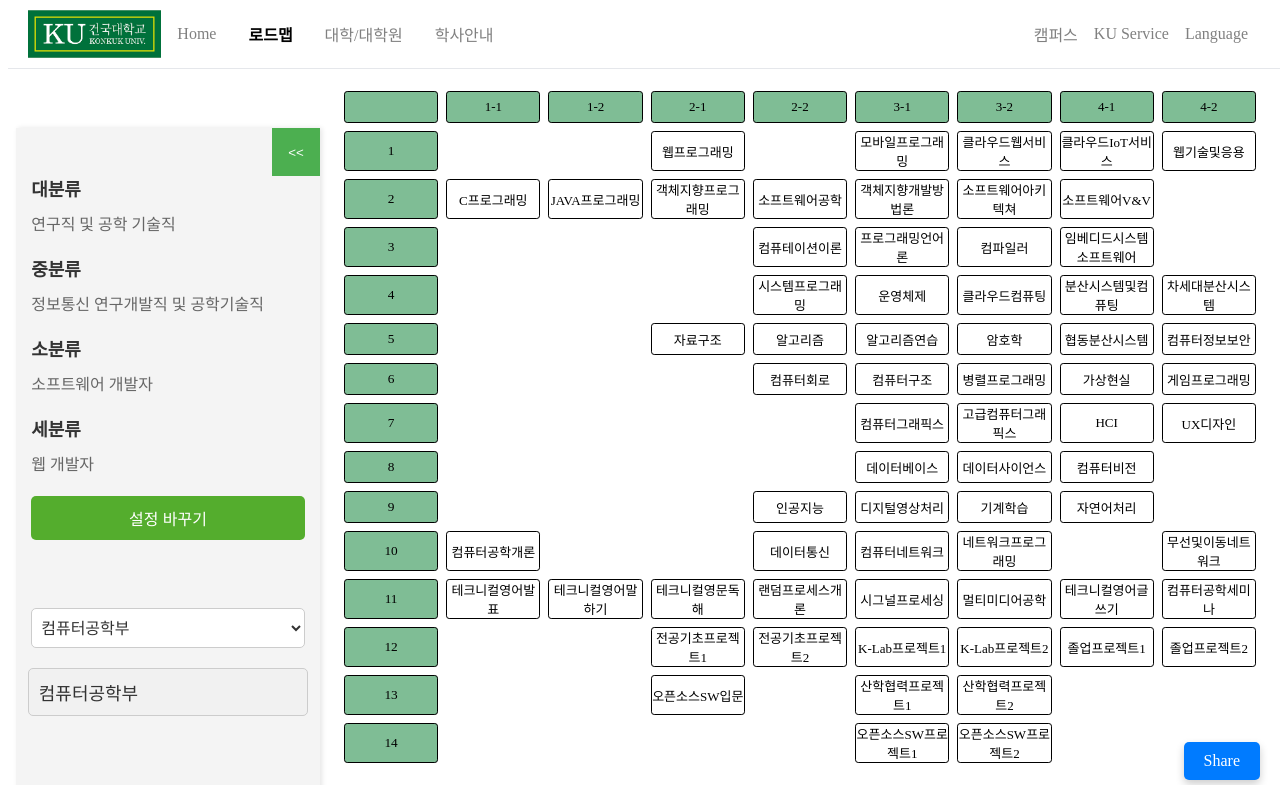
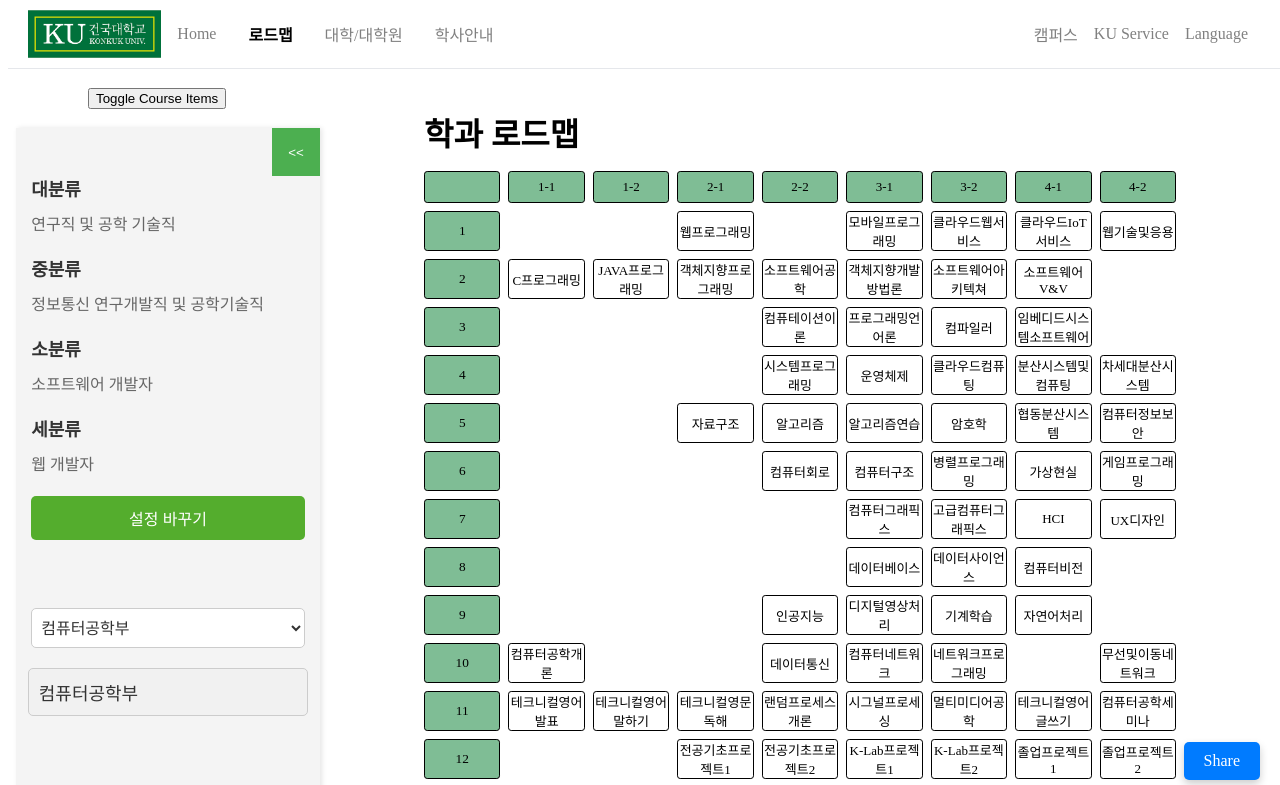
Before and after one commit to Konkuk-Univ-Student-Developer/RoadMapKU, a React (Create React App) app: page /road-map in a window 1280 px wide. Shown: the top 785 px of the page. Built offline with nearby package versions, Linux system fonts and the light colour scheme.

Commit message:
코스 변경 기능 관련 수정 사항

```diff
--- a/src/components/List.jsx
+++ b/src/components/List.jsx
@@ -128,7 +128,7 @@
 	const [roadMapItems, setRoadMapItems] = useState(indexItems_my);
 	const [myItems, setMyItems] = useState(indexItems_my);
 	const [lastIndex, setLastIndex] = useState(lastIndexList);
-	const [maxRowValue, setMaxRowValue] = useState(0);
+	// const [maxRowValue, setMaxRowValue] = useState(0);
 
 	useEffect(() => {
 		const newItems = [...indexItems];
@@ -140,7 +140,7 @@
 			newItems.push({ content: [`${i}`], row: i + 1, column: 1 });
 		}
 		setRoadMapItems([...newItems]);
-		setMaxRowValue(maxRowValueFromCourseItems);
+		// setMaxRowValue(maxRowValueFromCourseItems);
 
 		courseItems.forEach((item, index) => {
 			setTimeout(() => {
--- a/src/components/Main.jsx
+++ b/src/components/Main.jsx
@@ -13,6 +13,7 @@
 `;
 
 const Content = styled.div`
+	padding: 5rem;
 	width: 100%;
 	// background-color: blueviolet;
 `;
```
